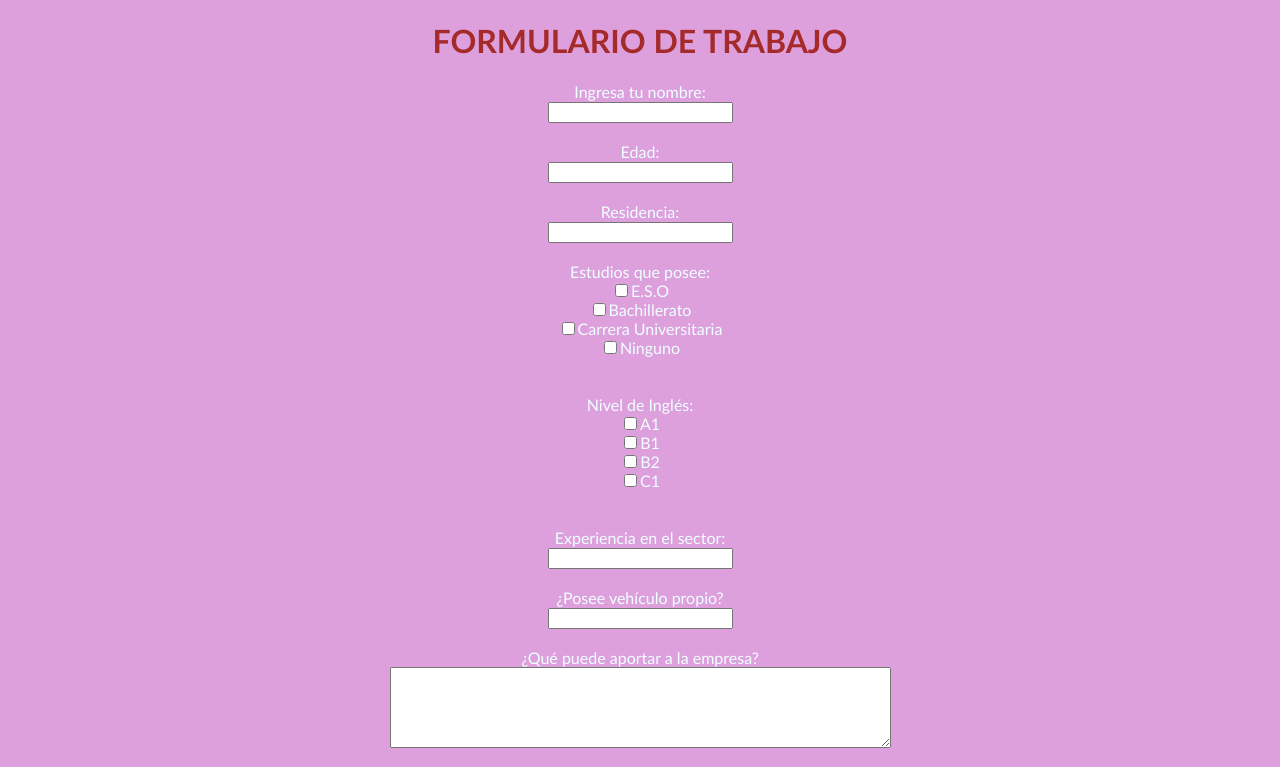
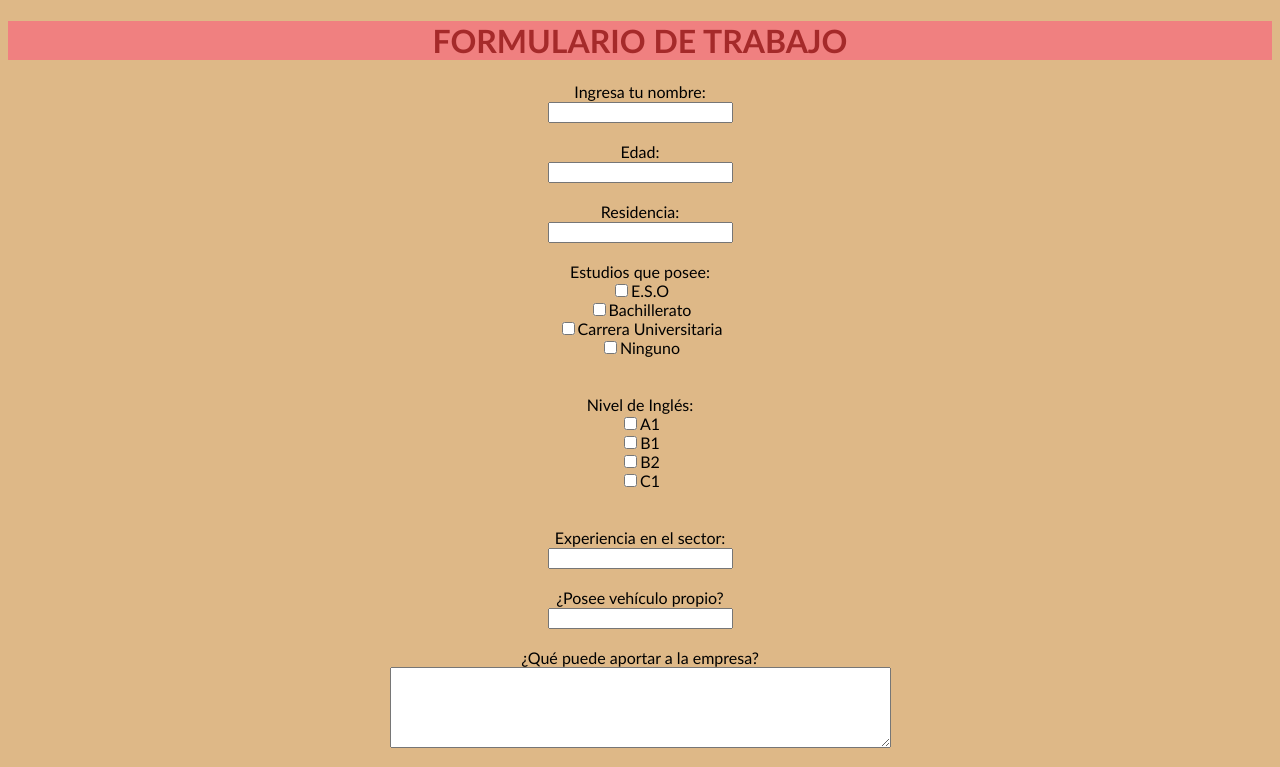
Before and after one commit to hectorgm05/Formularios, a plain HTML site: page index.html in a window 1280 px wide. Shown: the top 767 px of the page. Drawn offline with Linux system fonts and the light colour scheme.

Commit message:
Update estilos.css

```diff
--- a/estilos.css
+++ b/estilos.css
@@ -1,5 +1,5 @@
 body{
-    background-color: plum;
+    background-color:burlywood;
     font-size:1,4rem;
     font-family:'Gill Sans', 'Gill Sans MT', Calibri, 'Trebuchet MS', sans-serif
 }
@@ -10,6 +10,10 @@ h1{
 }
 
 form{
-    text-align: center;
-    color: azure;
+    text-align:center;
+    color:black;
 }
+
+header{
+    background-color:lightcoral;
+}
```
